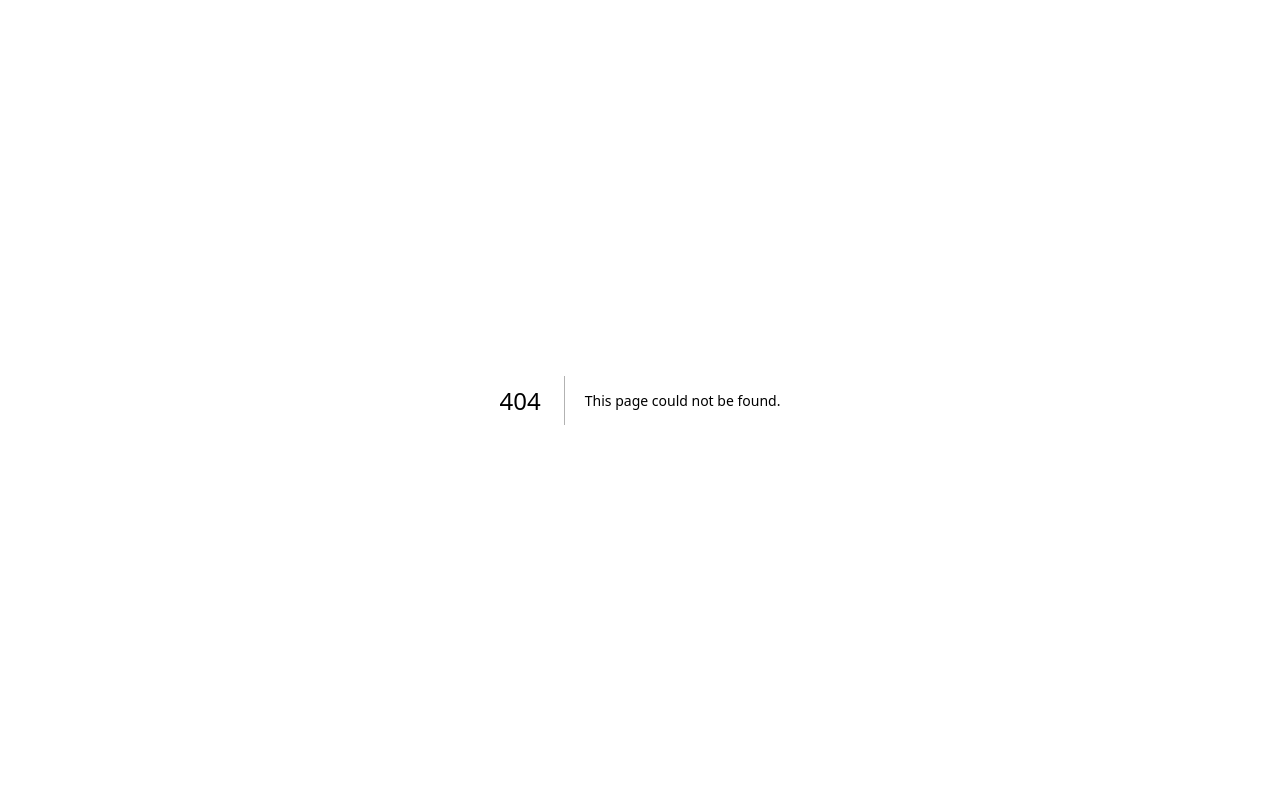
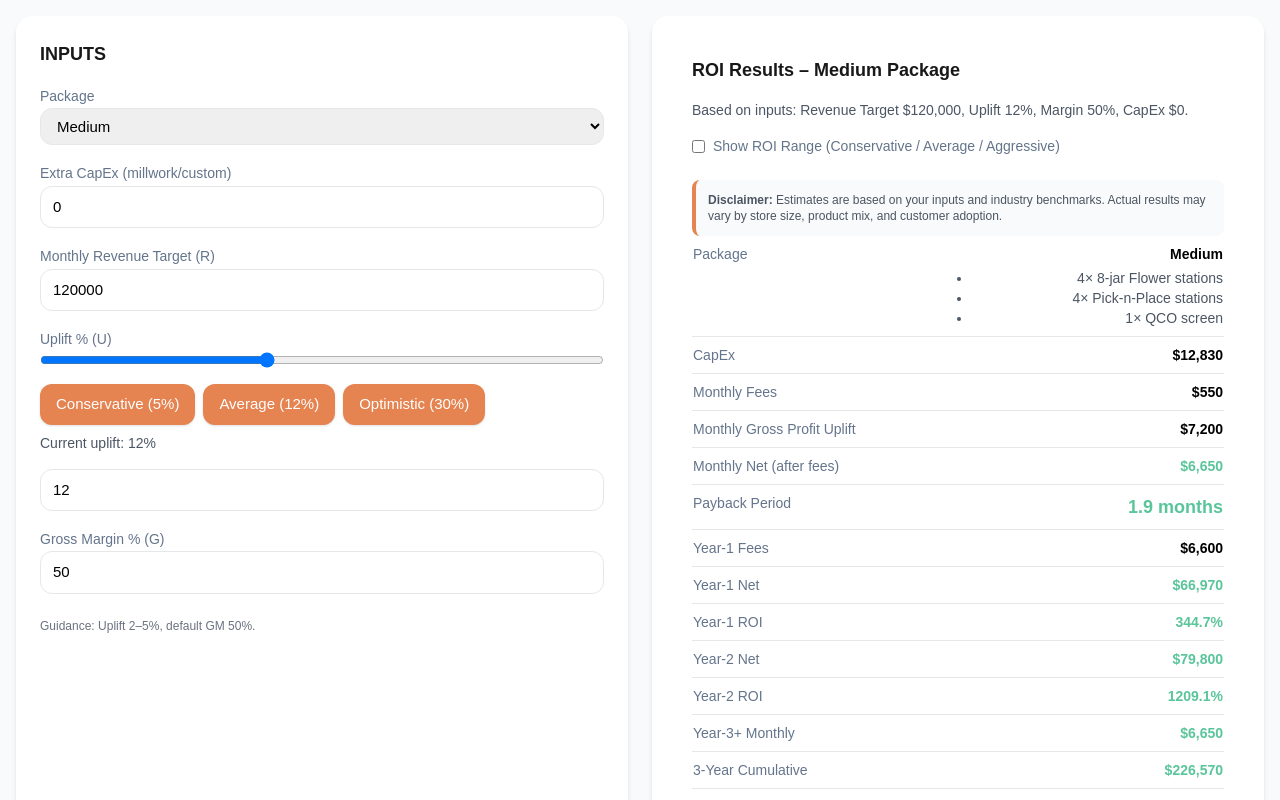
Before and after one commit to GgStardust/tpb-roi-public, a Next.js app: page /embed in a window 1280 px wide. Before the commit this address had no page. Shown: the top 800 px of the page. Built offline with nearby package versions, Linux system fonts and the light colour scheme; a web font is replaced by a local one.

Commit message:
Add clean embed page for iframe integration
- Create /embed route with just the calculator
- Remove header/footer for cleaner iframe display
- Perfect for WordPress embedding

```diff
--- /dev/null
+++ b/pages/embed.tsx
@@ -0,0 +1,13 @@
+import React from "react";
+import ROIWidgetStandalone from "../components/ROIWidgetStandalone";
+
+export default function EmbedPage() {
+  return (
+    <div className="min-h-screen bg-gray-50 p-4">
+      <ROIWidgetStandalone
+        showInputs={true}
+        showExport={true}
+      />
+    </div>
+  );
+}
```
